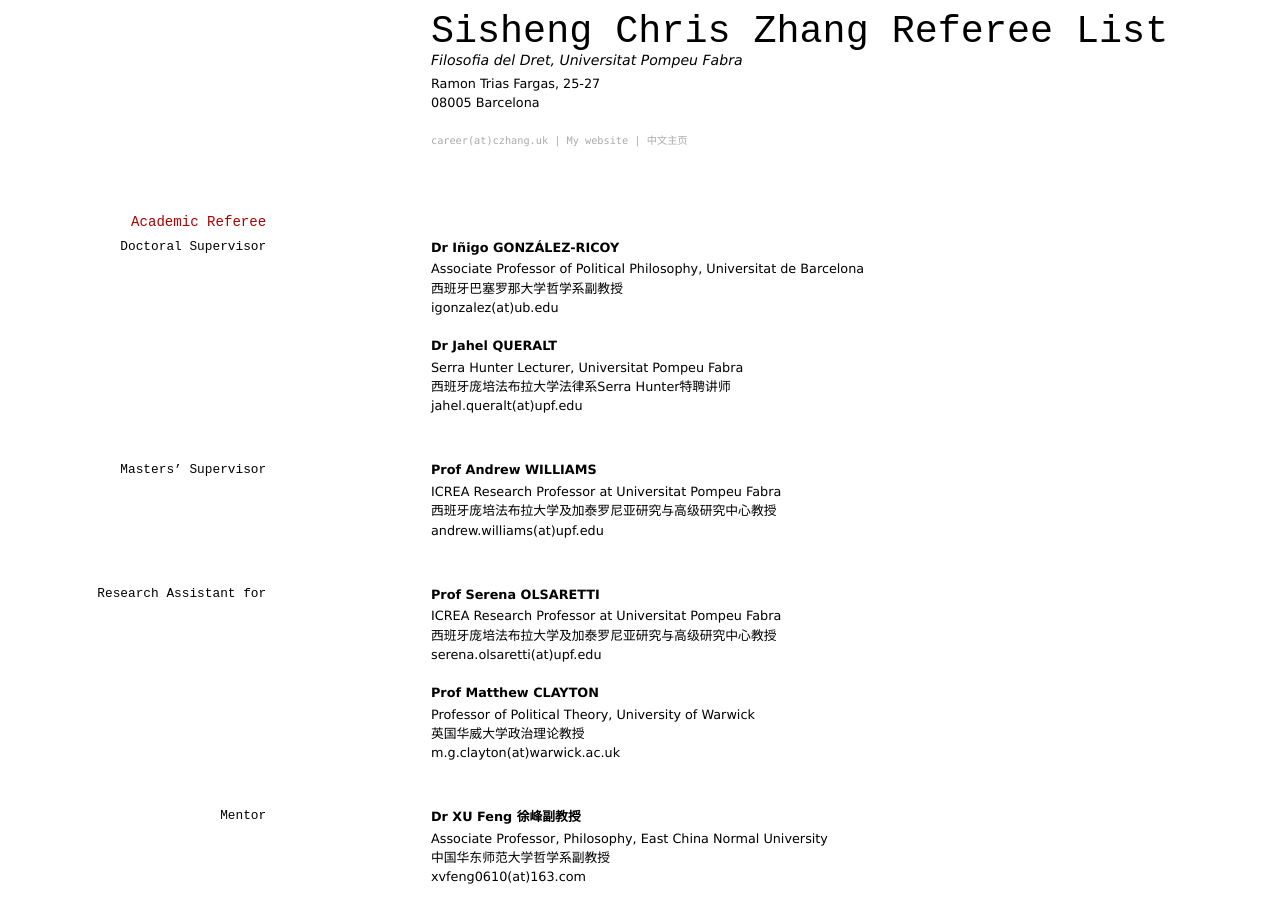
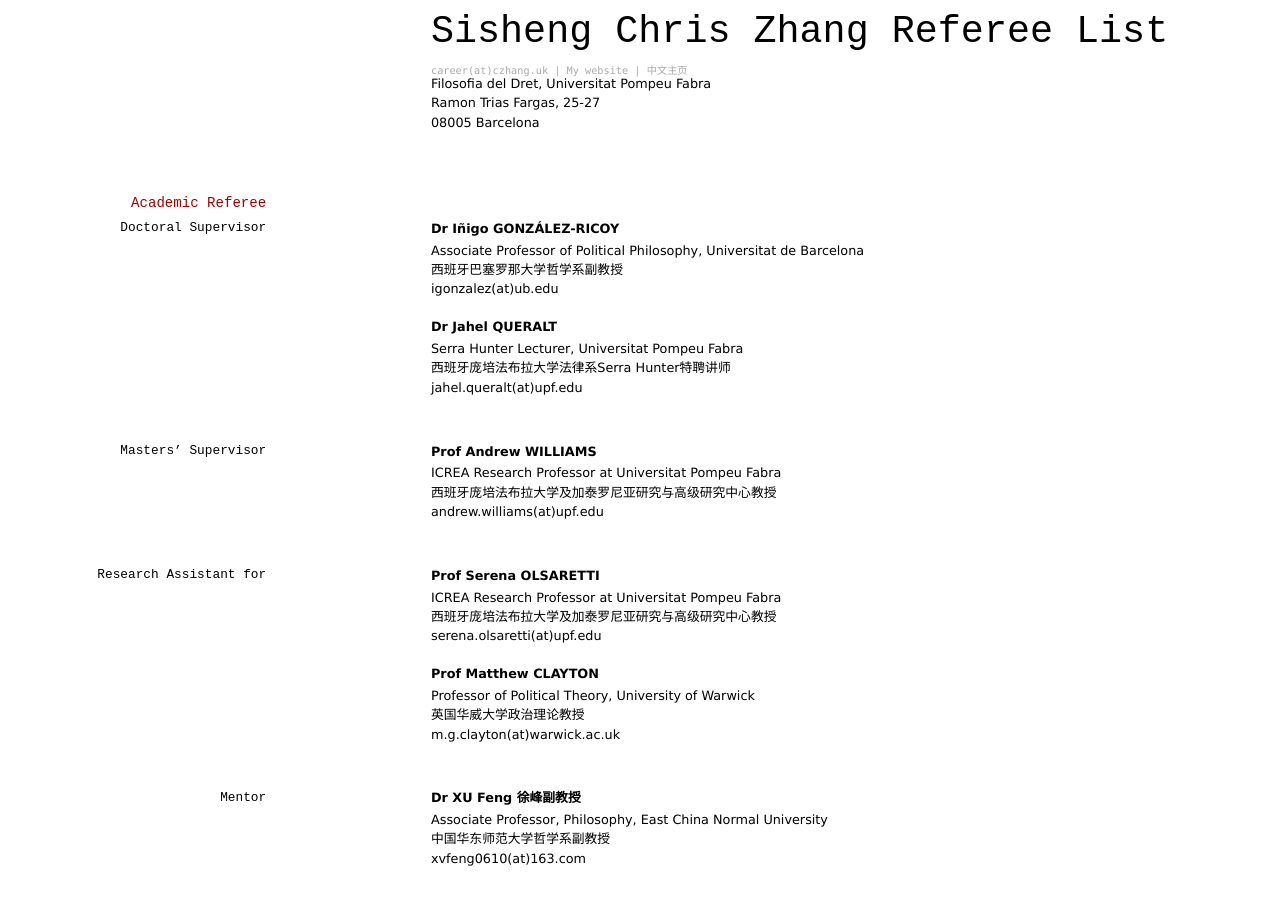
Before and after one commit to kzssc/ref, a Jekyll site: the page built from index.md, in a window 1280 px wide and 900 px high. Built offline with Jekyll 4.4.1, drawn with Linux system fonts in a browser that asks for light colours.

```diff
--- a/index.md
+++ b/index.md
@@ -4,15 +4,14 @@ title: S. Chris Zhang Referee List
 ---
 # Sisheng Chris Zhang Referee List
 
-Filosofia del Dret, Universitat Pompeu Fabra
-- Ramon Trias Fargas, 25-27
-- 08005 Barcelona
-
 <div id="webaddress">
 <a href="mailto:careerATczhang.uk">career(at)czhang.uk</a>
 | <a href="http://czhang.uk">My website</a>
 | <a href="http://sishengzhang.com">中文主页</a>
 </div>
+- Filosofia del Dret, Universitat Pompeu Fabra
+- Ramon Trias Fargas, 25-27
+- 08005 Barcelona
 
 
 ## Academic Referee
```
